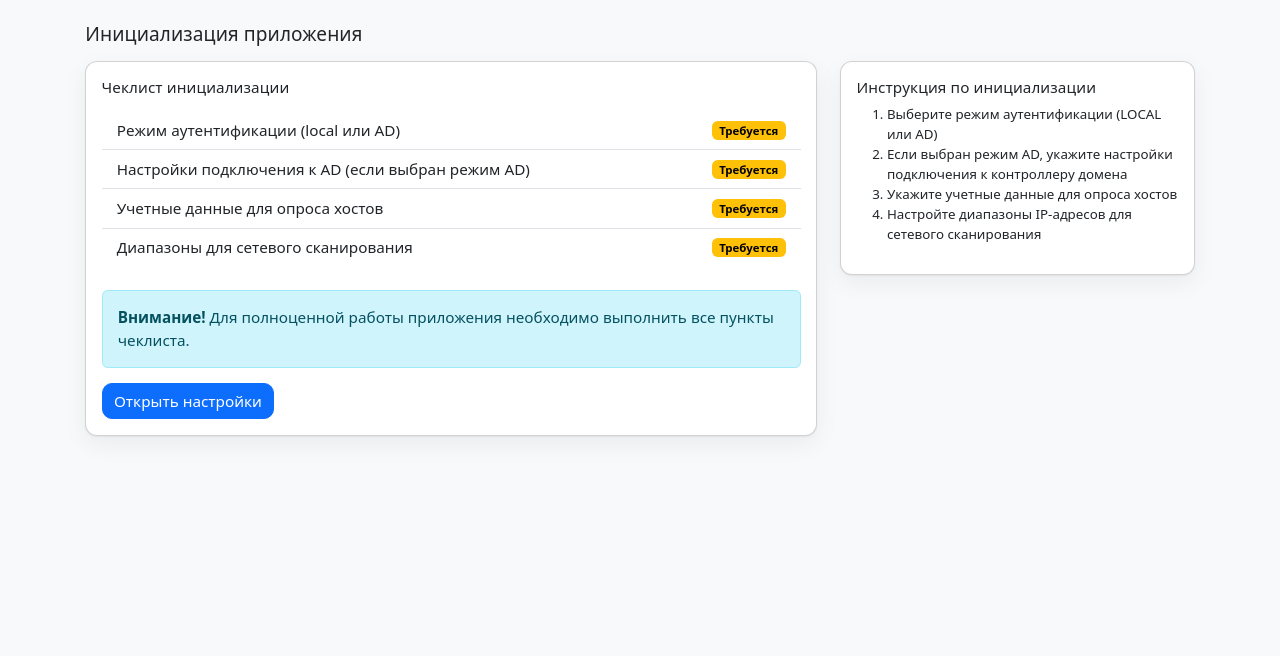
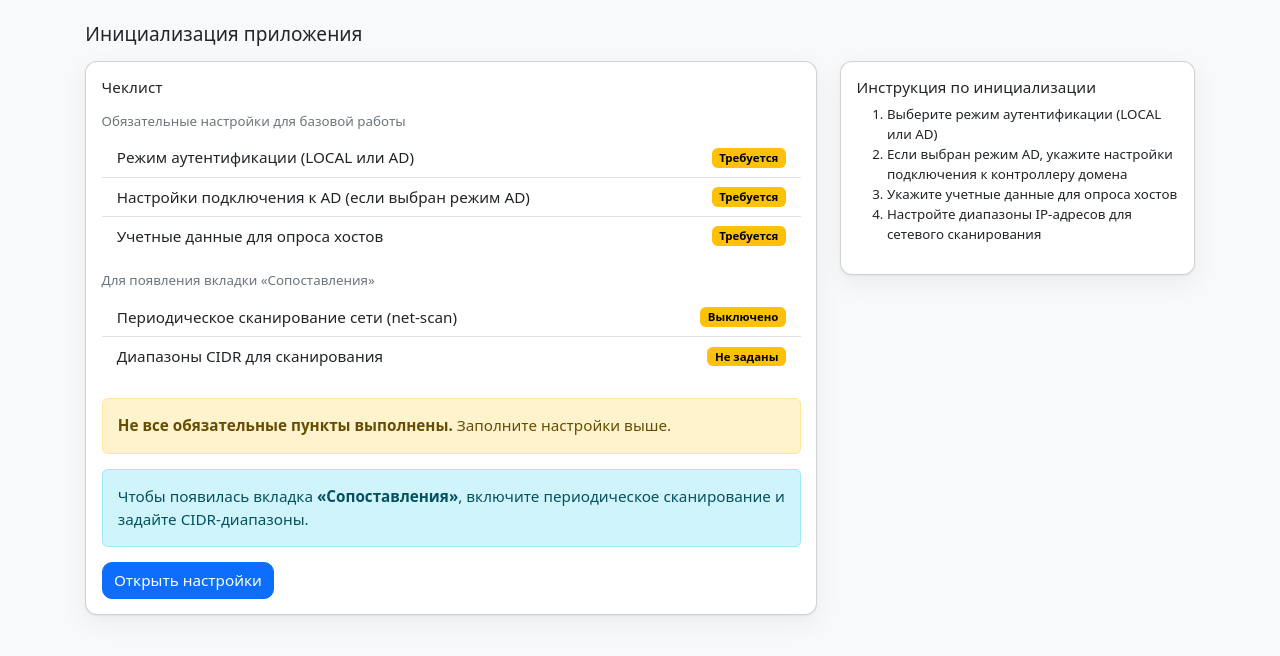
Before and after one commit to lonelywolf1981/ad_portal, a FastAPI app: template app/templates/settings_init.html in a window 1280 px wide. Shown: the part 54-710 px from the top of the page. Run offline with FastAPI, Linux system fonts and the light colour scheme; the template is opened without the code that fills it, so the values that code supplies are empty; parts of the project's set-up code (start-up, migrations or seed data) failed here and were passed over; some libraries are stand-ins or nearby versions.

Commit message:
Обновление UI и улучшение инициализации: добавление проверки инициализации, обновление шаблонов и настройка проверки доступа к боевым разделам

```diff
--- a/app/main.py
+++ b/app/main.py
@@ -5,19 +5,10 @@ import logging
 from fastapi import FastAPI
 from fastapi.staticfiles import StaticFiles
 
-from .env_settings import get_env
-from .repo import db_session, ensure_bootstrap_admin, get_or_create_settings
-from .schema import ensure_schema
-from .security import hash_password
-from .webui import templates
+from .bootstrap import initialize_application
 
 # Настройка логирования - только ошибки
 logging.getLogger("uvicorn.access").setLevel(logging.ERROR)
-
-
-# Initialize application at import time
-from .bootstrap import initialize_application
-initialize_application()
 
 
 app = FastAPI(title="AD Portal")
@@ -25,9 +16,9 @@ app.mount("/static", StaticFiles(directory="app/static"), name="static")
 
 
 @app.on_event("startup")
-def _startup():
-    # Perform any startup tasks if needed
-    pass
+def _startup() -> None:
+    # IMPORTANT: do not run bootstrap at import time (tests, reload, workers)
+    initialize_application()
 
 
 # Routers
--- a/app/templates/settings_init.html
+++ b/app/templates/settings_init.html
@@ -9,12 +9,13 @@
   <div class="col-12 col-lg-8">
     <div class="card shadow-sm">
       <div class="card-body">
-        <h2 class="h6 mb-3">Чеклист инициализации</h2>
+        <h2 class="h6 mb-3">Чеклист</h2>
 
-        <ul class="list-group list-group-flush">
+        <div class="small text-secondary mb-2">Обязательные настройки для базовой работы</div>
+        <ul class="list-group list-group-flush mb-3">
           <li class="list-group-item d-flex justify-content-between align-items-center">
-            <span>Режим аутентификации (local или AD)</span>
-            {% if checklist.has_local_or_ad_admin %}
+            <span>Режим аутентификации (LOCAL или AD)</span>
+            {% if mandatory.has_local_or_ad_admin %}
               <span class="badge text-bg-success">Готово</span>
             {% else %}
               <span class="badge text-bg-warning">Требуется</span>
@@ -23,7 +24,7 @@
 
           <li class="list-group-item d-flex justify-content-between align-items-center">
             <span>Настройки подключения к AD (если выбран режим AD)</span>
-            {% if checklist.ad_configured %}
+            {% if mandatory.ad_configured %}
               <span class="badge text-bg-success">Готово</span>
             {% else %}
               <span class="badge text-bg-warning">Требуется</span>
@@ -32,16 +33,7 @@
 
           <li class="list-group-item d-flex justify-content-between align-items-center">
             <span>Учетные данные для опроса хостов</span>
-            {% if checklist.host_query_creds %}
-              <span class="badge text-bg-success">Готово</span>
-            {% else %}
-              <span class="badge text-bg-warning">Требуется</span>
-            {% endif %}
-          </li>
-
-          <li class="list-group-item d-flex justify-content-between align-items-center">
-            <span>Диапазоны для сетевого сканирования</span>
-            {% if checklist.net_scan_ranges %}
+            {% if mandatory.host_query_creds %}
               <span class="badge text-bg-success">Готово</span>
             {% else %}
               <span class="badge text-bg-warning">Требуется</span>
@@ -49,18 +41,48 @@
           </li>
         </ul>
 
+        <div class="small text-secondary mb-2">Для появления вкладки «Сопоставления»</div>
+        <ul class="list-group list-group-flush">
+          <li class="list-group-item d-flex justify-content-between align-items-center">
+            <span>Периодическое сканирование сети (net-scan)</span>
+            {% if mapping.net_scan_enabled %}
+              <span class="badge text-bg-success">Включено</span>
+            {% else %}
+              <span class="badge text-bg-warning">Выключено</span>
+            {% endif %}
+          </li>
+          <li class="list-group-item d-flex justify-content-between align-items-center">
+            <span>Диапазоны CIDR для сканирования</span>
+            {% if mapping.net_scan_ranges %}
+              <span class="badge text-bg-success">Заданы</span>
+            {% else %}
+              <span class="badge text-bg-warning">Не заданы</span>
+            {% endif %}
+          </li>
+        </ul>
+
         <div class="mt-4">
-          {% if all_checks_passed %}
+          {% if all_mandatory_passed %}
             <div class="alert alert-success">
-              <strong>Поздравляем!</strong> Все обязательные настройки выполнены. Приложение готово к использованию.
+              <strong>Базовая инициализация выполнена.</strong> Поиск пользователей и опрос хостов доступны.
             </div>
-            <a href="/settings" class="btn btn-primary">Открыть настройки</a>
+          {% else %}
+            <div class="alert alert-warning">
+              <strong>Не все обязательные пункты выполнены.</strong> Заполните настройки выше.
+            </div>
+          {% endif %}
+
+          {% if net_scan_ready %}
+            <div class="alert alert-success">
+              Вкладка <strong>«Сопоставления»</strong> активна (net-scan включён, диапазоны заданы).
+            </div>
           {% else %}
             <div class="alert alert-info">
-              <strong>Внимание!</strong> Для полноценной работы приложения необходимо выполнить все пункты чеклиста.
+              Чтобы появилась вкладка <strong>«Сопоставления»</strong>, включите периодическое сканирование и задайте CIDR-диапазоны.
             </div>
-            <a href="/settings" class="btn btn-primary">Открыть настройки</a>
           {% endif %}
+
+          <a href="/settings" class="btn btn-primary">Открыть настройки</a>
         </div>
       </div>
     </div>
```
Also changed, not shown: app/routers/index.py (+8 -0 lines), app/routers/presence.py (+32 -0 lines), app/routers/settings.py (+19 -5 lines), app/services/settings/schema.py (+5 -15 lines), app/templates/partials/main_tabs.html (+6 -2 lines), app/templates/settings.html (+5 -4 lines).
